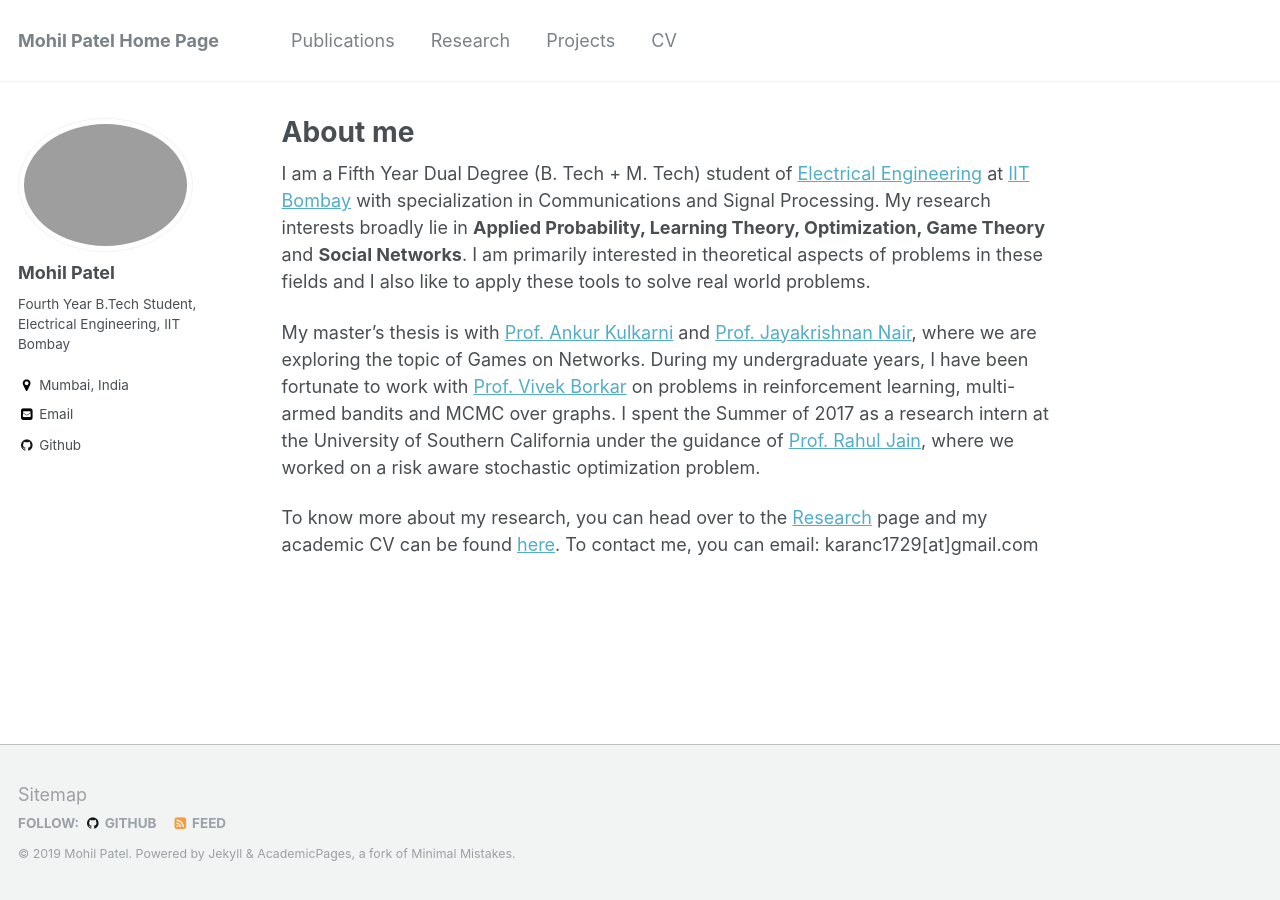
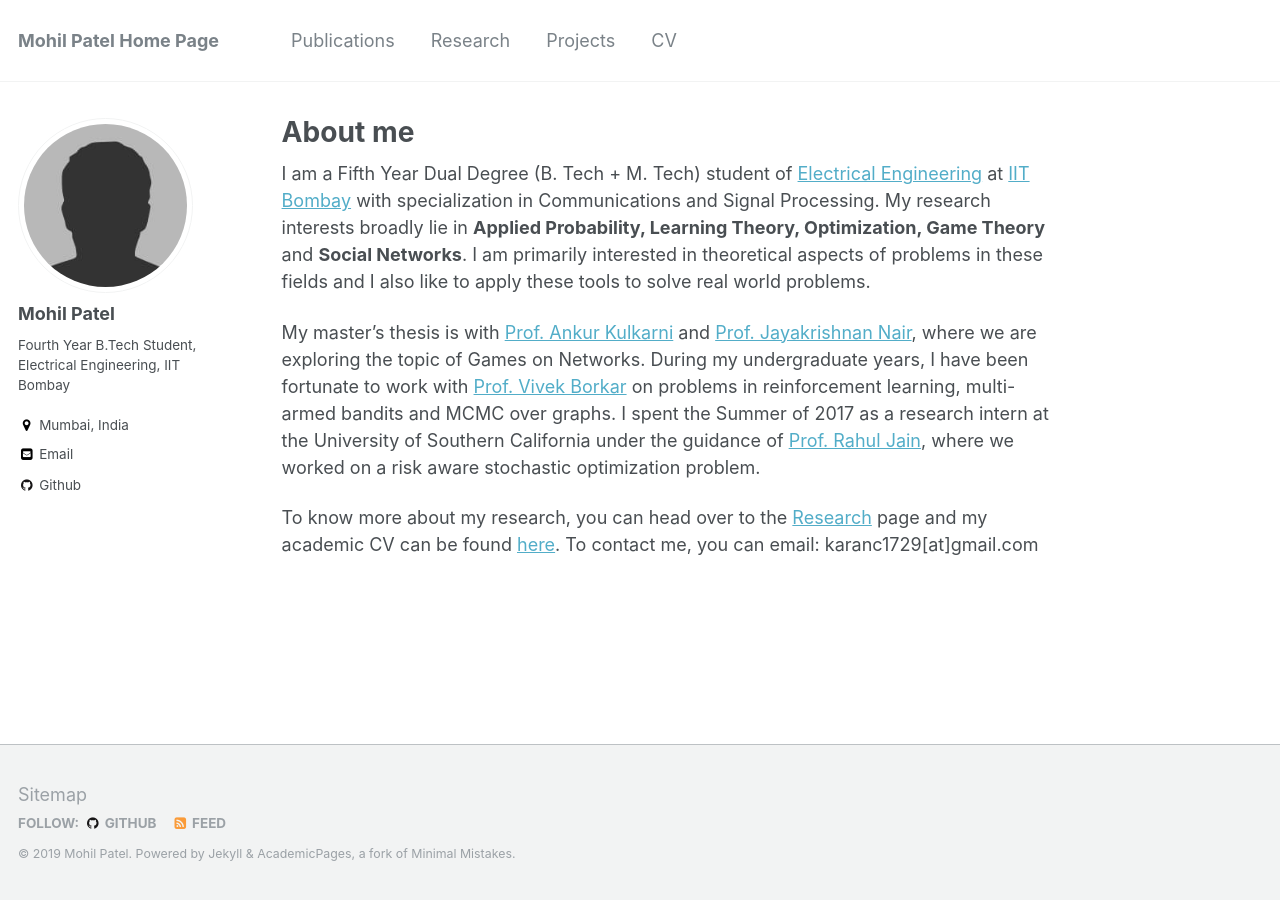
Before and after one commit to shreyasdethe/home, a Jekyll site: the page built from _pages/about.md, in a window 1280 px wide. Built offline with Jekyll 4.4.1, drawn with Linux system fonts in a browser that asks for light colours.

Commit message:
Image Change

```diff
--- a/_config.yml
+++ b/_config.yml
@@ -82,7 +82,7 @@ analytics:
 # Site Author
 author:
   name             : "Mohil Patel"
-  avatar           : "website_edite.jpg" # Image
+  avatar           : "bio-photo.jpg" # Image
   bio              : "Fourth Year B.Tech Student, Electrical Engineering, IIT Bombay"
   location         : "Mumbai, India"
   employer         :
```
